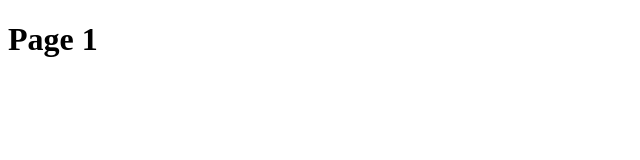
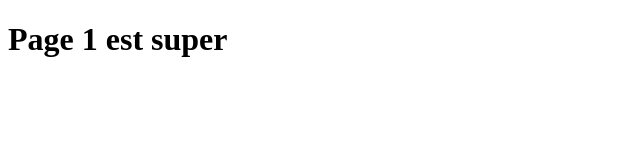
Before and after one commit to ramsey6340/project-website, a plain HTML site: page index.html in a window 1280 px wide. Shown: the whole page, without its empty margins (0-640 px from the left). Drawn offline with Linux system fonts and the light colour scheme.

Commit message:
first conflict

```diff
--- a/index.html
+++ b/index.html
@@ -6,6 +6,6 @@
     <title>Document</title>
 </head>
 <body>
-    <h1>Page 1</h1>
+    <h1>Page 1 est super</h1>
 </body>
 </html>
```
